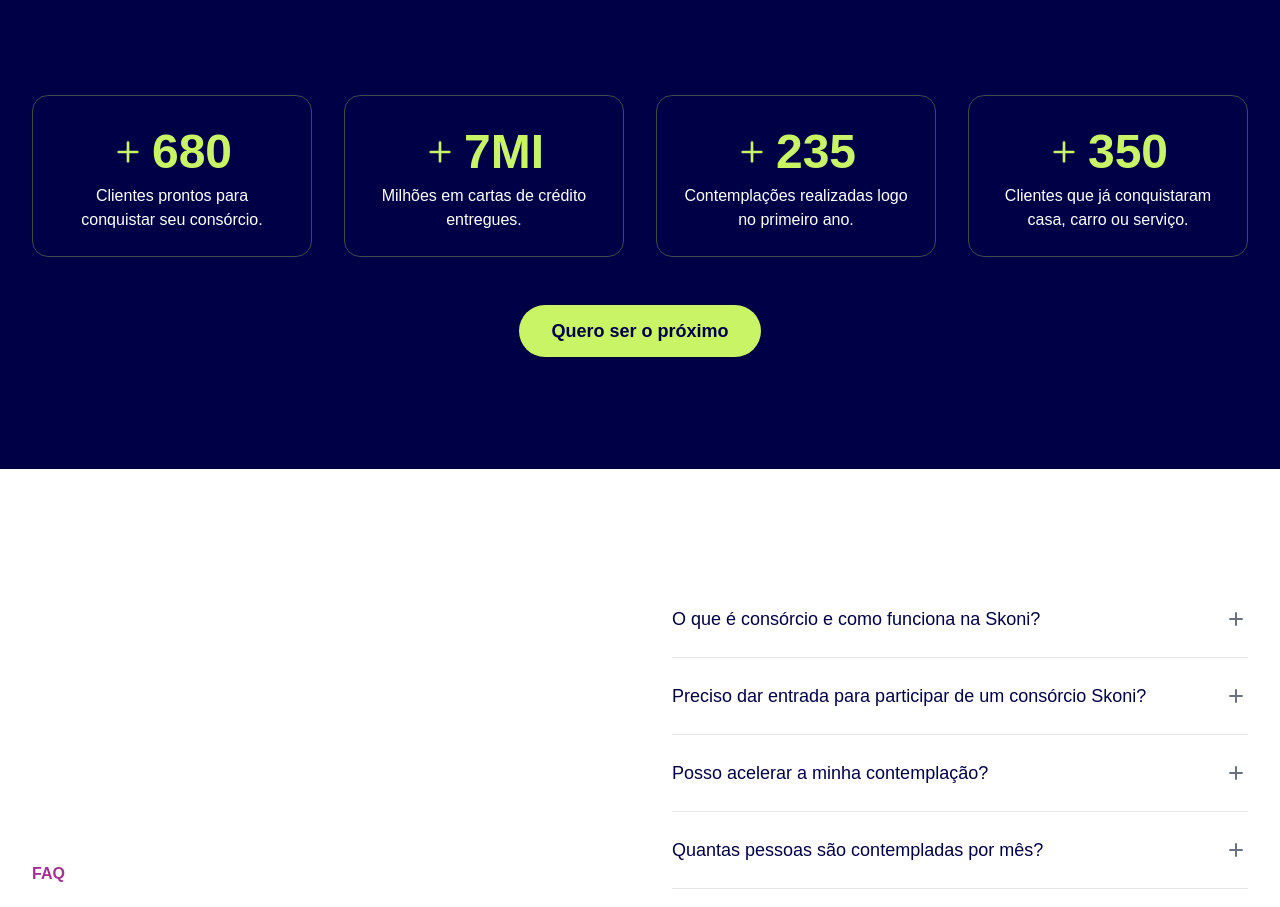
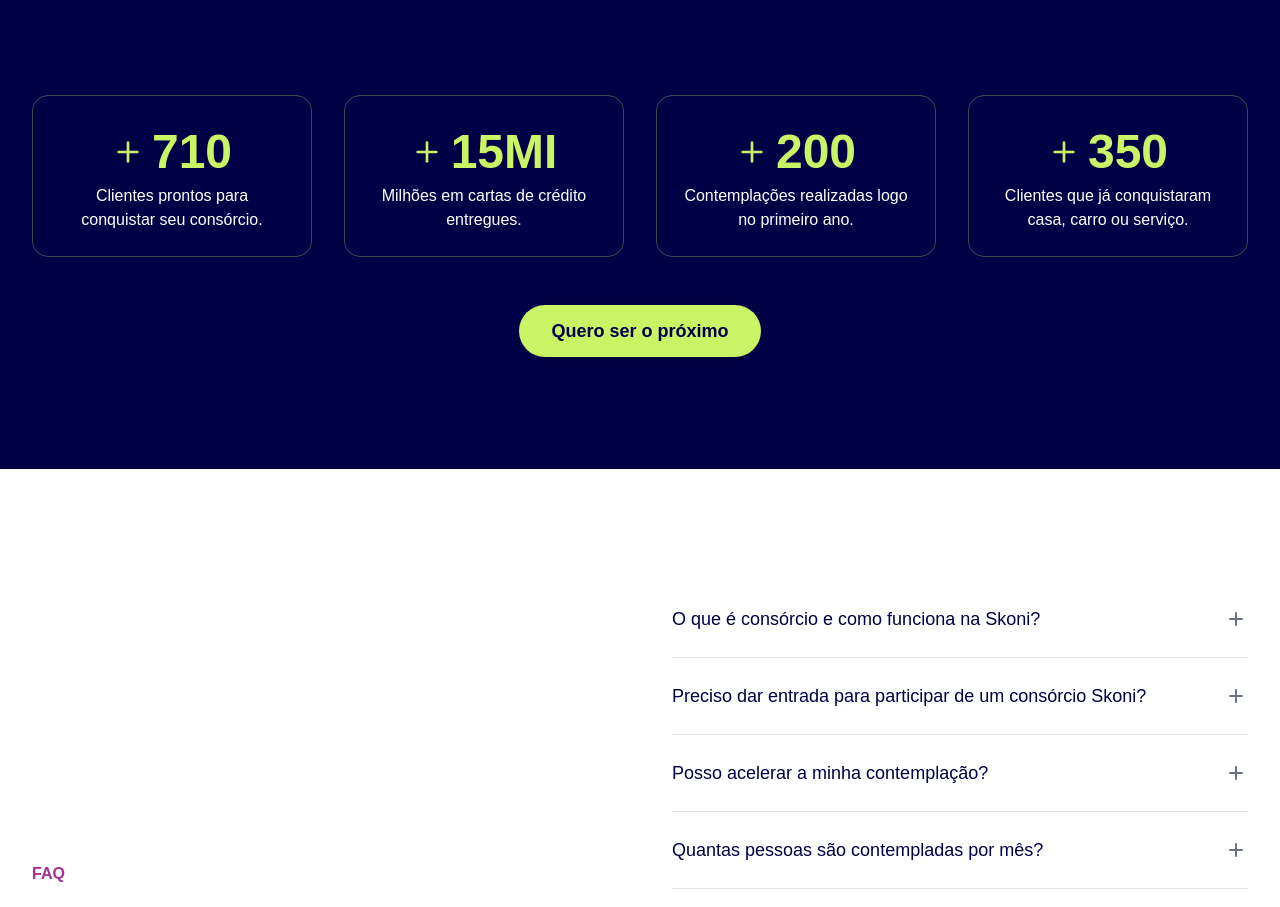
Before and after one commit to maarcospaaulo/skoni-lp, a Next.js app: page / in a window 1280 px wide. Shown: the part 4460-5367 px from the top of the page. Built offline with nearby package versions, Linux system fonts and the light colour scheme.

Commit message:
metrics numbers update

```diff
--- a/src/components/Metrics.tsx
+++ b/src/components/Metrics.tsx
@@ -9,9 +9,9 @@ interface Metric {
 }
 
 const metrics: Metric[] = [
-  { value: 680, label: 'Clientes prontos para conquistar seu consórcio.', suffix: '' },
-  { value: 7, label: 'Milhões em cartas de crédito entregues.', suffix: 'MI' },
-  { value: 235, label: 'Contemplações realizadas logo no primeiro ano.', suffix: '' },
+  { value: 710, label: 'Clientes prontos para conquistar seu consórcio.', suffix: '' },
+  { value: 15, label: 'Milhões em cartas de crédito entregues.', suffix: 'MI' },
+  { value: 200, label: 'Contemplações realizadas logo no primeiro ano.', suffix: '' },
   { value: 350, label: 'Clientes que já conquistaram casa, carro ou serviço.', suffix: '' },
 ];
 
```
